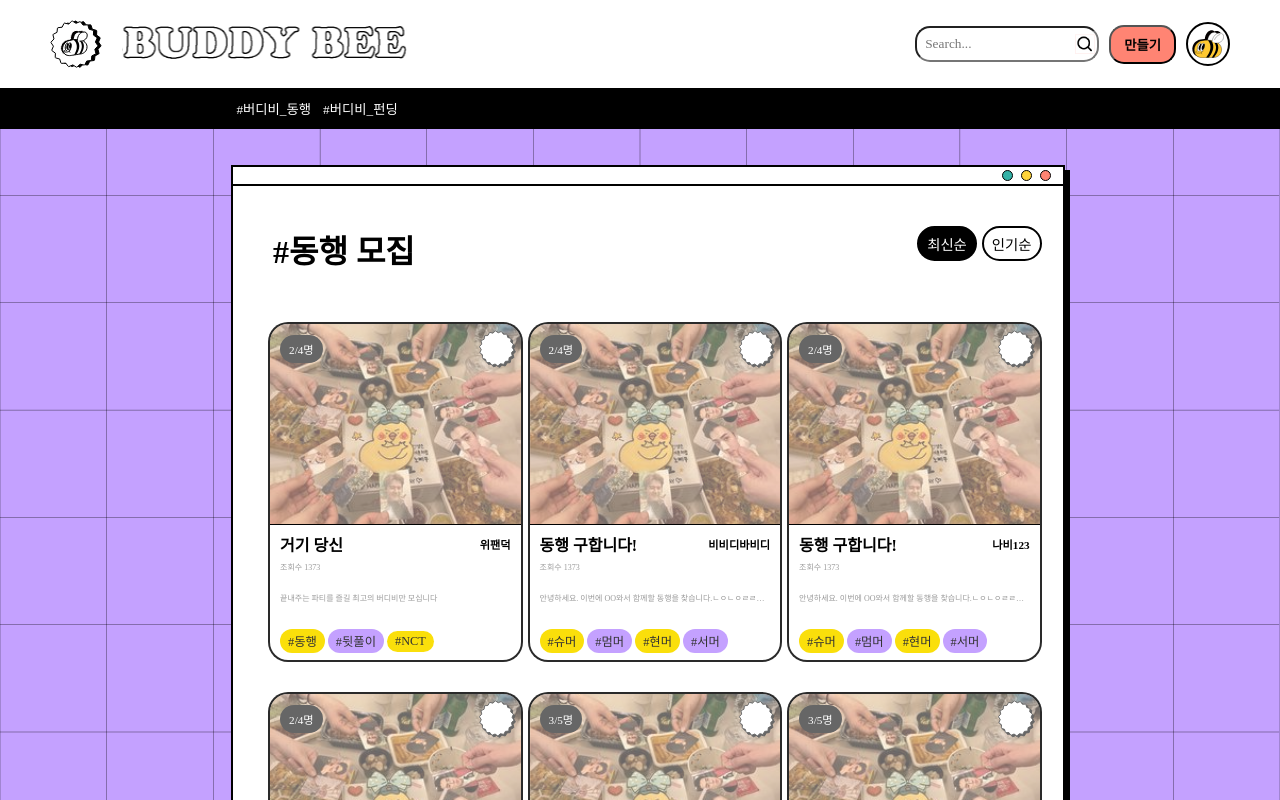
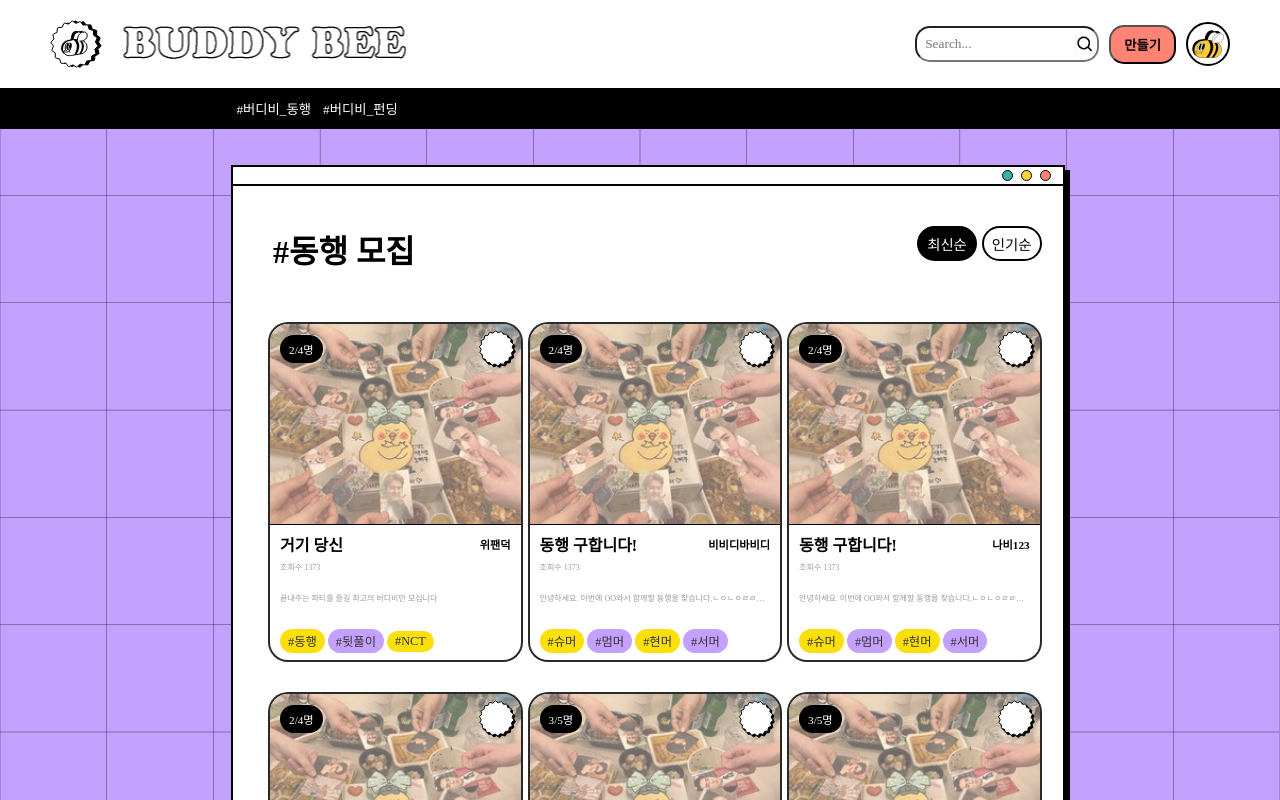
Before and after one commit to Smurfs-village/Buddy-Bee, a React (Create React App) app: page /projects in a window 1280 px wide. Shown: the top 800 px of the page. Built offline with nearby package versions, Linux system fonts and the light colour scheme; a web font is replaced by a local one.

Commit message:
fixed card background img opacity problem

```diff
--- a/src/components/Common/ListCard.css
+++ b/src/components/Common/ListCard.css
@@ -36,7 +36,16 @@
   position: relative;
   background-size: cover;
   background-position: center;
-    opacity: 0.6;
+  /* opacity: 0.6; */
+}
+
+.common-card-image-wrapper::before {
+  content: "";
+  position: absolute;
+  background: white;
+
+  inset: 0;
+  opacity: 0.4;
 }
 
 .common-card-content {
```
Lines whose indentation alone changed are shown as unchanged.
